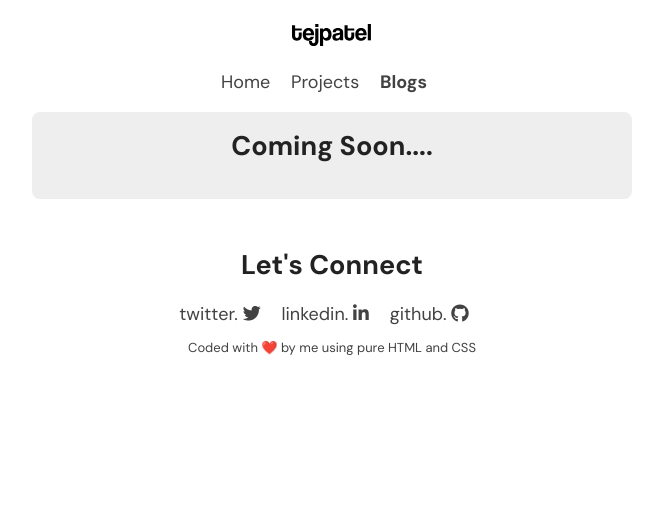
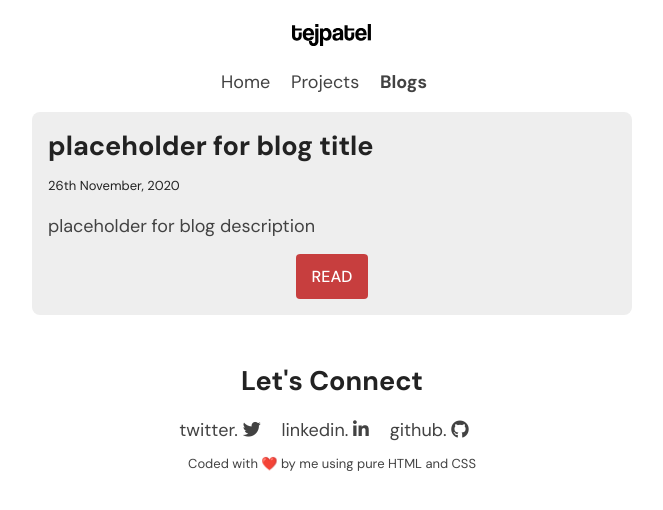
Before and after one commit to tejpatelme/tejpatel-portfolio, a plain HTML site: page blog.html in a window 1280 px wide. Shown: the whole page, without its empty margins (308-971 px from the left). Drawn offline with Linux system fonts and the light colour scheme.

Commit message:
update files
Removed padding from paragraph from all files. Added placeholder for blogs in blogs.html

```diff
--- a/blog.html
+++ b/blog.html
@@ -28,8 +28,18 @@
     </nav>
 
     <section class="section">
-        <div class="centered-container">
-            <h2>Coming Soon....</h2>
+        <div class="container container-center">
+            <h2>placeholder for blog title<br>
+                <small>26th November, 2020</small>
+            </h2>
+            <p>
+                placeholder for blog description
+            </p>
+            <div class="centered-container">
+                <a class="link primary-link" href="/">
+                    READ
+                </a>
+            </div>
         </div>
     </section>
 
--- a/styles.css
+++ b/styles.css
@@ -90,8 +90,12 @@ h2{
     margin-bottom: 24px;
 }
 
+.section h2 {
+    margin-bottom: 16px;
+}
 
 .section p {
+    padding: 0px;
     margin-bottom: 16px;
 }
 
```
Also changed, not shown: lib/components.html (+1 -1 lines), projects.html (+2 -2 lines).
